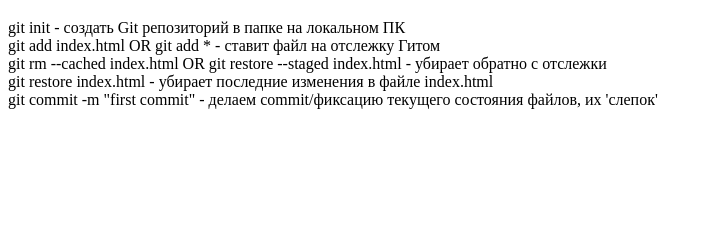
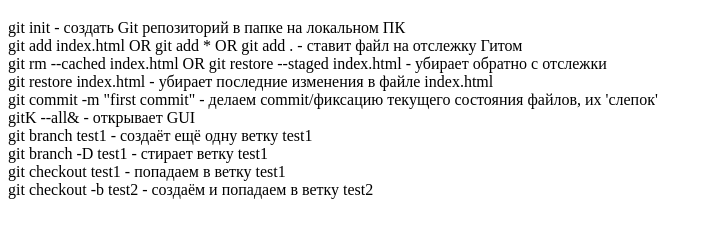
Before and after one commit to IvanGerman/Git, a plain HTML site: page index.html in a window 1280 px wide. Shown: the part 61-298 px from the top of the page, without its empty margins (0-712 px from the left). Drawn offline with Linux system fonts and the light colour scheme.

Commit message:
created file readme.md

```diff
--- a/index.html
+++ b/index.html
@@ -9,10 +9,16 @@
 <body>
     <h1>Create local then send to Git (git init)</h1>
     <div>git init - создать Git репозиторий в папке на локальном ПК</div>
-    <div>git add index.html OR git add *  - ставит файл на отслежку Гитом</div>
+    <div>git add index.html OR git add * OR git add .  - ставит файл на отслежку Гитом</div>
     <div>git rm --cached index.html OR git restore --staged index.html  - убирает обратно с отслежки</div>
     <div>git restore index.html - убирает последние изменения в файле index.html</div>
     <div>git commit -m "first commit"  - делаем commit/фиксацию текущего состояния файлов, их 'слепок'</div>
+    <div>gitK --all&  - открывает GUI</div>
+    <div>git branch test1  - создаёт ещё одну ветку test1</div>
+    <div>git branch -D test1  - стирает ветку test1</div>
+    <div>git checkout test1  - попадаем в ветку test1</div>
+    <div>git checkout -b test2  - создаём и попадаем в ветку test2</div>
+    <div></div>
     <div></div>
     <script src="script.js"></script>
 </body>
```
Also changed, not shown: 1 other file.
